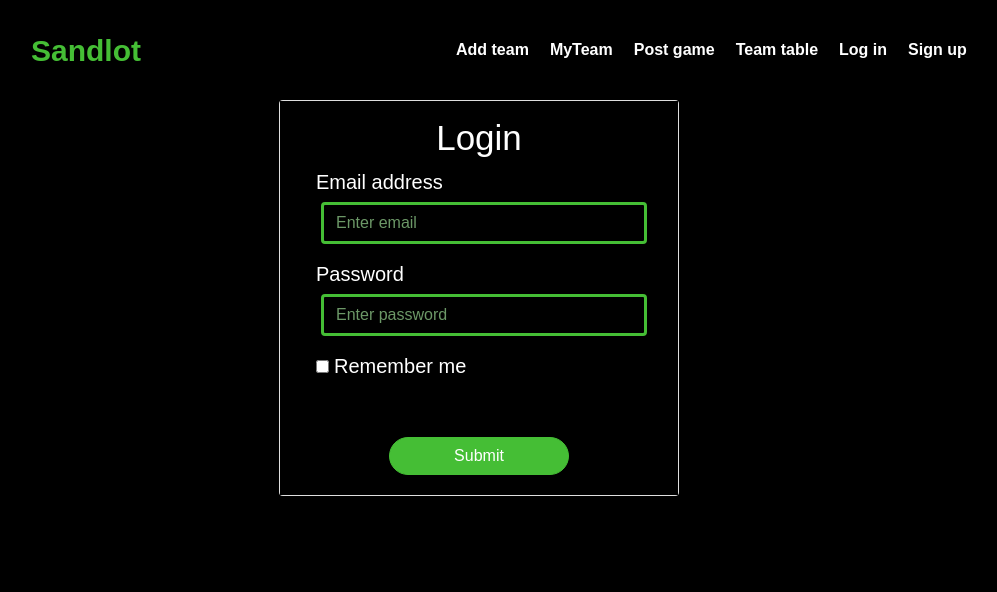
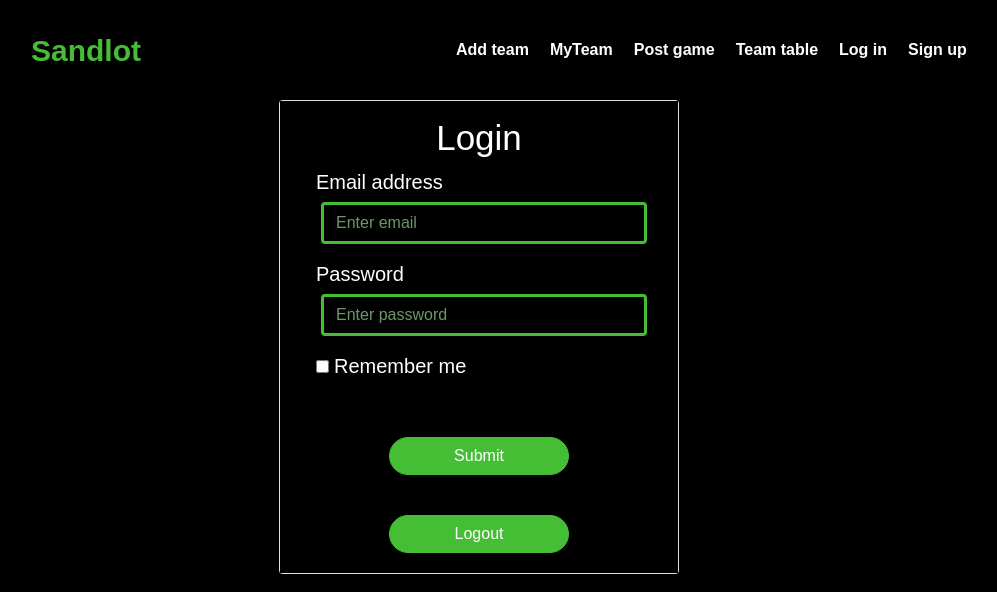
Before and after one commit to kaheiseki/sandlot, a React (Create React App) app: page /login in a window 1280 px wide. Shown: the top 592 px of the page, without its empty margins (161-1158 px from the left). Built offline with nearby package versions, Linux system fonts and the light colour scheme; no server answers.

Commit message:
add logout button

```diff
--- a/src/pages/login/login.js
+++ b/src/pages/login/login.js
@@ -1,7 +1,7 @@
 import React, { useCallback } from 'react'
 import { useState } from "react";
 import { auth } from "../../firebase";
-import { signInWithEmailAndPassword} from "firebase/auth";
+import { signInWithEmailAndPassword,signOut} from "firebase/auth";
 import './login.css';
 import "bootstrap/dist/css/bootstrap.min.css";
 import {Card,Button} from 'react-bootstrap';
@@ -30,6 +30,9 @@ export const Login = () => {
     });
   };
 
+  const LogOut = () => {
+    auth.signOut();
+  }
 
   return (
     <div className='form_outline'>
@@ -60,6 +63,9 @@ export const Login = () => {
             <Button type="submit" className="btn btn-primary btn-block" onClick={LogIn(email,password)}>
               Submit
             </Button>
+            <Button type="submit" className="btn btn-primary btn-block" onClick={LogOut()}>
+              Logout
+            </Button>
           </form>
       </Card>
     </div>
--- a/src/pages/my_team/my_team.js
+++ b/src/pages/my_team/my_team.js
@@ -7,6 +7,7 @@ import { useEffect } from 'react'
 import { useState } from 'react'
 
 export const MyTeam = () => {
+
   const [username,setUsername] = useState("");
   onAuthStateChanged(auth,async (user) => {
     if(user){
```
